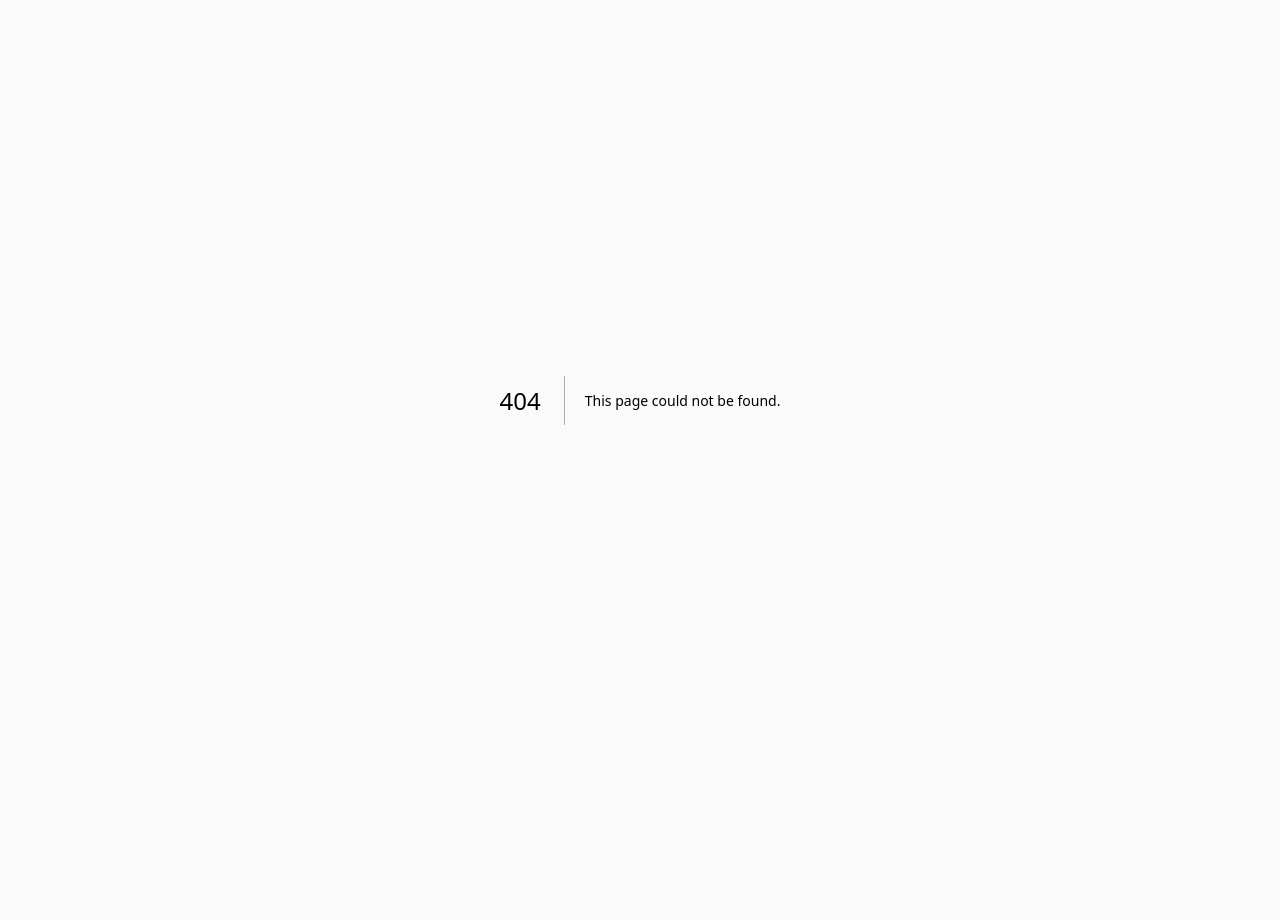
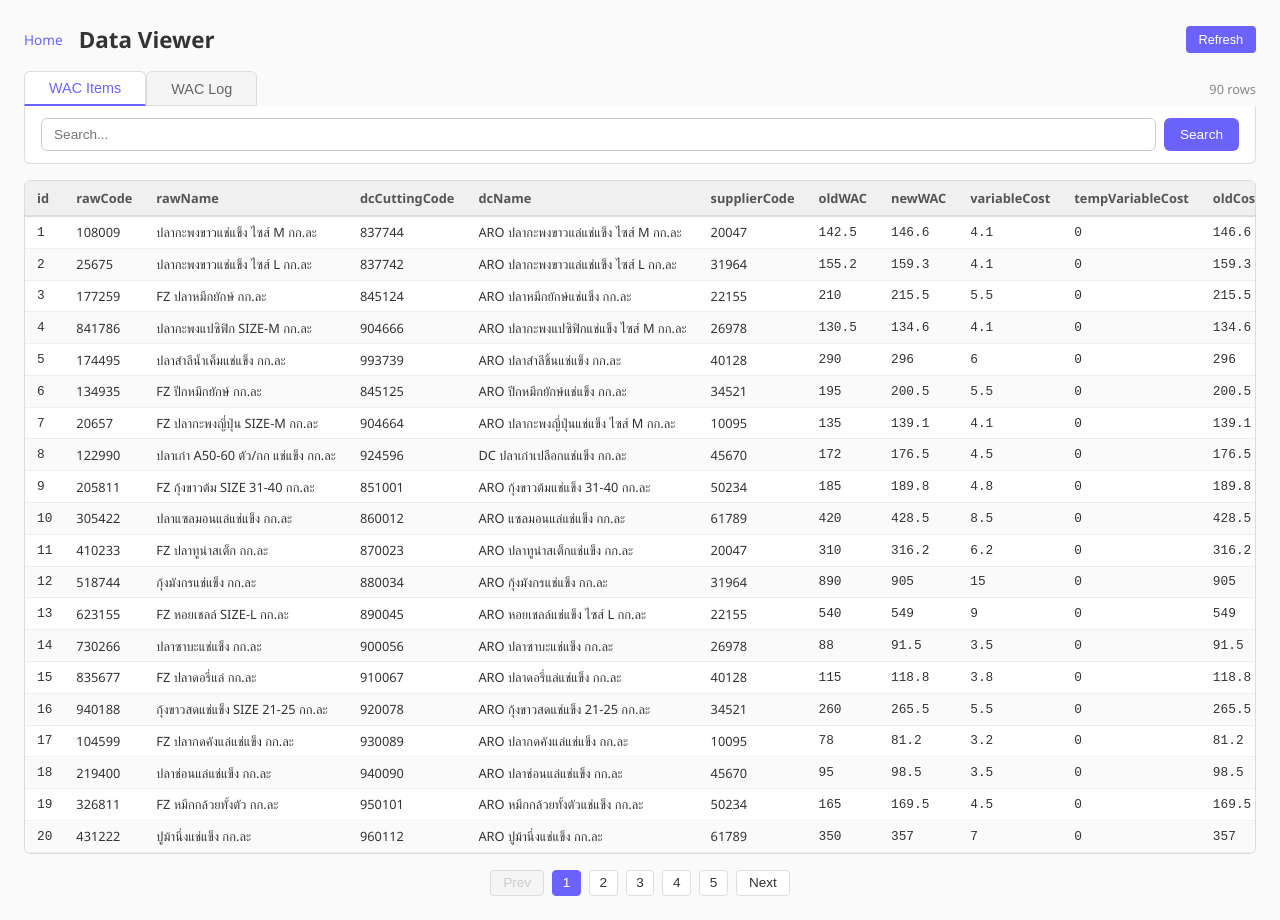
Before and after one commit to KeeratikhachonSuanchan/APIMockup-AutoWAC, a Next.js app: page /data in a window 1280 px wide. Before the commit this address had no page. Before the commit the page ends 800 px from the top, so only its background shows below. Built offline with nearby package versions, Linux system fonts and the light colour scheme.

Commit message:
Add Data viewer

```diff
--- /dev/null
+++ b/app/data/page.tsx
@@ -0,0 +1,233 @@
+"use client";
+
+import { useState, useEffect, useCallback } from "react";
+
+type Tab = "wac" | "log";
+
+export default function DataPage() {
+  const [tab, setTab] = useState<Tab>("wac");
+  const [search, setSearch] = useState("");
+  const [query, setQuery] = useState("");
+  const [data, setData] = useState<Record<string, unknown>[]>([]);
+  const [total, setTotal] = useState(0);
+  const [page, setPage] = useState(1);
+  const [loading, setLoading] = useState(false);
+  const limit = 20;
+
+  const fetchData = useCallback(async () => {
+    setLoading(true);
+    const url = tab === "wac" ? "/api/wac/search" : "/api/wac-log/search";
+    const filter = query ? { searchKeyword: query } : {};
+    const res = await fetch(url, {
+      method: "POST",
+      headers: { "Content-Type": "application/json" },
+      body: JSON.stringify({ filter, pagination: { page, limit } }),
+    });
+    const json = await res.json();
+    setData(json.data?.items ?? []);
+    setTotal(json.data?.pagination?.totalItems ?? 0);
+    setLoading(false);
+  }, [tab, page, query]);
+
+  useEffect(() => {
+    fetchData();
+  }, [fetchData]);
+
+  function switchTab(t: Tab) {
+    setTab(t);
+    setPage(1);
+    setSearch("");
+    setQuery("");
+  }
+
+  function handleSearch() {
+    setQuery(search);
+    setPage(1);
+  }
+
+  const totalPages = Math.ceil(total / limit);
+  const columns = data.length > 0 ? Object.keys(data[0]) : [];
+
+  return (
+    <main style={{ fontFamily: "'Segoe UI', system-ui, sans-serif", padding: "1.5rem", color: "#333" }}>
+      <div style={{ display: "flex", alignItems: "center", gap: "1rem", marginBottom: "1rem" }}>
+        <a href="/" style={{ color: "#6c63ff", textDecoration: "none", fontSize: "0.85rem" }}>
+          Home
+        </a>
+        <h1 style={{ fontSize: "1.4rem", fontWeight: 700, margin: 0 }}>Data Viewer</h1>
+        <button
+          onClick={fetchData}
+          style={{
+            marginLeft: "auto", padding: "0.4rem 0.8rem", fontSize: "0.8rem",
+            backgroundColor: "#6c63ff", color: "white", border: "none",
+            borderRadius: "4px", cursor: "pointer",
+          }}
+        >
+          Refresh
+        </button>
+      </div>
+
+      <div style={{ display: "flex", gap: "0", marginBottom: "0" }}>
+        {(["wac", "log"] as Tab[]).map((t) => (
+          <button
+            key={t}
+            onClick={() => switchTab(t)}
+            style={{
+              padding: "0.5rem 1.5rem", fontSize: "0.9rem", fontWeight: 500, cursor: "pointer",
+              border: "1px solid #ddd", borderBottom: tab === t ? "2px solid #6c63ff" : "1px solid #ddd",
+              backgroundColor: tab === t ? "white" : "#f5f5f5",
+              color: tab === t ? "#6c63ff" : "#666",
+              borderRadius: "6px 6px 0 0",
+            }}
+          >
+            {t === "wac" ? "WAC Items" : "WAC Log"}
+          </button>
+        ))}
+        <span style={{ marginLeft: "auto", alignSelf: "center", fontSize: "0.8rem", color: "#888" }}>
+          {total} rows
+        </span>
+      </div>
+
+      <div style={{
+        display: "flex", gap: "0.5rem", padding: "0.75rem 1rem",
+        backgroundColor: "white", border: "1px solid #ddd", borderTop: "none",
+        borderRadius: "0 0 6px 6px", marginBottom: "1rem",
+      }}>
+        <input
+          type="text"
+          placeholder="Search..."
+          value={search}
+          onChange={(e) => setSearch(e.target.value)}
+          onKeyDown={(e) => e.key === "Enter" && handleSearch()}
+          style={{
+            flex: 1, padding: "0.5rem 0.75rem", fontSize: "0.85rem",
+            border: "1px solid #ccc", borderRadius: "6px", outline: "none",
+          }}
+        />
+        <button
+          onClick={handleSearch}
+          style={{
+            padding: "0.5rem 1rem", fontSize: "0.85rem", backgroundColor: "#6c63ff",
+            color: "white", border: "none", borderRadius: "6px", cursor: "pointer",
+          }}
+        >
+          Search
+        </button>
+        {query && (
+          <button
+            onClick={() => { setSearch(""); setQuery(""); setPage(1); }}
+            style={{
+              padding: "0.5rem 0.75rem", fontSize: "0.85rem", backgroundColor: "#999",
+              color: "white", border: "none", borderRadius: "6px", cursor: "pointer",
+            }}
+          >
+            Clear
+          </button>
+        )}
+      </div>
+
+      <div style={{ overflowX: "auto", border: "1px solid #ddd", borderRadius: "6px" }}>
+        <table style={{ width: "100%", borderCollapse: "collapse", fontSize: "0.8rem", whiteSpace: "nowrap" }}>
+          <thead>
+            <tr style={{ backgroundColor: "#f0f0f0" }}>
+              {columns.map((col) => (
+                <th
+                  key={col}
+                  style={{
+                    padding: "0.5rem 0.75rem", textAlign: "left", fontWeight: 600,
+                    borderBottom: "2px solid #ddd", color: "#555", position: "sticky", top: 0,
+                    backgroundColor: "#f0f0f0",
+                  }}
+                >
+                  {col}
+                </th>
+              ))}
+            </tr>
+          </thead>
+          <tbody>
+            {loading ? (
+              <tr>
+                <td colSpan={columns.length || 1} style={{ padding: "2rem", textAlign: "center", color: "#999" }}>
+                  Loading...
+                </td>
+              </tr>
+            ) : data.length === 0 ? (
+              <tr>
+                <td colSpan={columns.length || 1} style={{ padding: "2rem", textAlign: "center", color: "#999" }}>
+                  No data
+                </td>
+              </tr>
+            ) : (
+              data.map((row, i) => (
+                <tr key={i} style={{ backgroundColor: i % 2 === 0 ? "white" : "#fafafa" }}>
+                  {columns.map((col) => {
+                    const val = row[col];
+                    const isStatus = col === "status";
+                    const statusColor =
+                      val === "success" ? "#28a745" : val === "pending" ? "#ffc107" : val === "failed" ? "#dc3545" : undefined;
+                    return (
+                      <td
+                        key={col}
+                        style={{
+                          padding: "0.4rem 0.75rem", borderBottom: "1px solid #eee",
+                          fontFamily: typeof val === "number" ? "monospace" : "inherit",
+                          color: isStatus ? statusColor : typeof val === "boolean" ? "#6c63ff" : "#333",
+                          fontWeight: isStatus ? 600 : 400,
+                        }}
+                      >
+                        {String(val ?? "")}
+                      </td>
+                    );
+                  })}
+                </tr>
+              ))
+            )}
+          </tbody>
+        </table>
+      </div>
+
+      {totalPages > 1 && (
+        <div style={{ display: "flex", alignItems: "center", justifyContent: "center", gap: "0.5rem", marginTop: "1rem" }}>
+          <button
+            disabled={page <= 1}
+            onClick={() => setPage(page - 1)}
+            style={{
+              padding: "0.3rem 0.75rem", fontSize: "0.85rem", border: "1px solid #ddd",
+              borderRadius: "4px", cursor: page <= 1 ? "default" : "pointer",
+              backgroundColor: page <= 1 ? "#f5f5f5" : "white", color: page <= 1 ? "#ccc" : "#333",
+            }}
+          >
+            Prev
+          </button>
+          {Array.from({ length: totalPages }, (_, i) => i + 1).map((p) => (
+            <button
+              key={p}
+              onClick={() => setPage(p)}
+              style={{
+                padding: "0.3rem 0.6rem", fontSize: "0.85rem",
+                border: p === page ? "1px solid #6c63ff" : "1px solid #ddd",
+                borderRadius: "4px", cursor: "pointer",
+                backgroundColor: p === page ? "#6c63ff" : "white",
+                color: p === page ? "white" : "#333",
+              }}
+            >
+              {p}
+            </button>
+          ))}
+          <button
+            disabled={page >= totalPages}
+            onClick={() => setPage(page + 1)}
+            style={{
+              padding: "0.3rem 0.75rem", fontSize: "0.85rem", border: "1px solid #ddd",
+              borderRadius: "4px", cursor: page >= totalPages ? "default" : "pointer",
+              backgroundColor: page >= totalPages ? "#f5f5f5" : "white",
+              color: page >= totalPages ? "#ccc" : "#333",
+            }}
+          >
+            Next
+          </button>
+        </div>
+      )}
+    </main>
+  );
+}
```
Also changed, not shown: app/page.tsx (+10 -0 lines).
